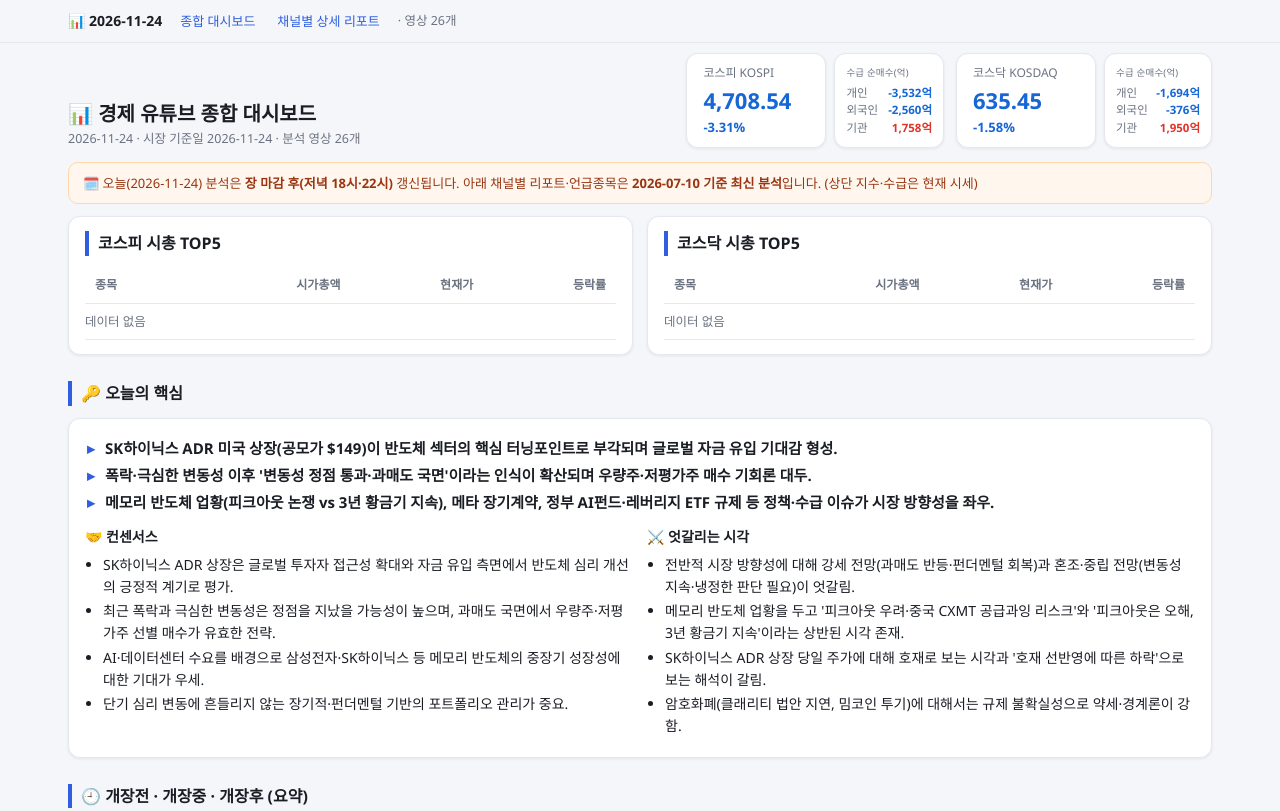
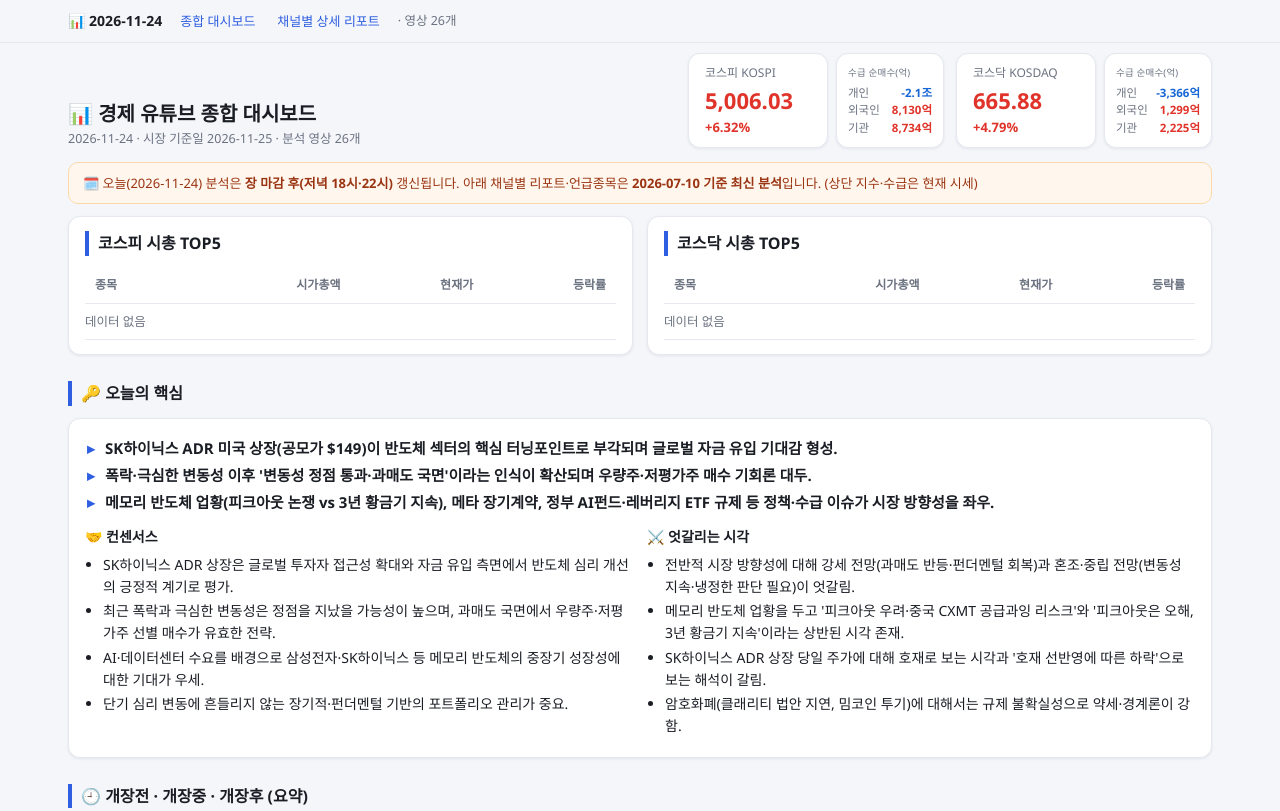
Before and after one commit to jbshim29-sudo/jb_30, a plain HTML site: page public/index.html in a window 1280 px wide. Shown: the top 811 px of the page. Drawn offline with Linux system fonts and the light colour scheme.

Commit message:
auto: 대시보드 갱신 2026-11-25 05:10 KST

```diff
--- a/public/index.html
+++ b/public/index.html
@@ -152,7 +152,7 @@
     <div>
       <h1>📊 경제 유튜브 종합 대시보드</h1>
       <div class="sub">
-        2026-11-24 · 시장 기준일 2026-11-24
+        2026-11-24 · 시장 기준일 2026-11-25
 
         · 분석 영상 26개
       </div>
@@ -163,27 +163,27 @@
 
       <div class="idxunit">
         <div class="idx"><div class="nm">코스피 KOSPI</div>
-          <div class="val down">4,708.54</div>
-          <div class="chg down">-3.31%</div></div>
+          <div class="val up">5,006.03</div>
+          <div class="chg up">+6.32%</div></div>
 
         <div class="flow">
           <div class="cap">수급 순매수(억)</div>
-          <div class="fl"><span class="lbl">개인</span><span class="v down">-3,532억</span></div>
-          <div class="fl"><span class="lbl">외국인</span><span class="v down">-2,560억</span></div>
-          <div class="fl"><span class="lbl">기관</span><span class="v up">1,758억</span></div>
+          <div class="fl"><span class="lbl">개인</span><span class="v down">-2.1조</span></div>
+          <div class="fl"><span class="lbl">외국인</span><span class="v up">8,130억</span></div>
+          <div class="fl"><span class="lbl">기관</span><span class="v up">8,734억</span></div>
         </div>
       </div>
 
       <div class="idxunit">
         <div class="idx"><div class="nm">코스닥 KOSDAQ</div>
-          <div class="val down">635.45</div>
-          <div class="chg down">-1.58%</div></div>
+          <div class="val up">665.88</div>
+          <div class="chg up">+4.79%</div></div>
 
         <div class="flow">
           <div class="cap">수급 순매수(억)</div>
-          <div class="fl"><span class="lbl">개인</span><span class="v down">-1,694억</span></div>
-          <div class="fl"><span class="lbl">외국인</span><span class="v down">-376억</span></div>
-          <div class="fl"><span class="lbl">기관</span><span class="v up">1,950억</span></div>
+          <div class="fl"><span class="lbl">개인</span><span class="v down">-3,366억</span></div>
+          <div class="fl"><span class="lbl">외국인</span><span class="v up">1,299억</span></div>
+          <div class="fl"><span class="lbl">기관</span><span class="v up">2,225억</span></div>
         </div>
       </div>
 
@@ -645,7 +645,7 @@
       <tr><td class="l empty" colspan="11">언급된 종목이 없습니다.</td></tr>
       </tbody>
     </table></div>
-    <div class="fnote">영업이익·매출액은 네이버금융 최근 연간 실적(억원), 시총·등락률은 2026-11-24 기준. 종목명 매핑은 자동 추정.</div>
+    <div class="fnote">영업이익·매출액은 네이버금융 최근 연간 실적(억원), 시총·등락률은 2026-11-25 기준. 종목명 매핑은 자동 추정.</div>
   </div>
 
   <!-- ══════════ 채널별 상세 리포트 ══════════ -->
```
